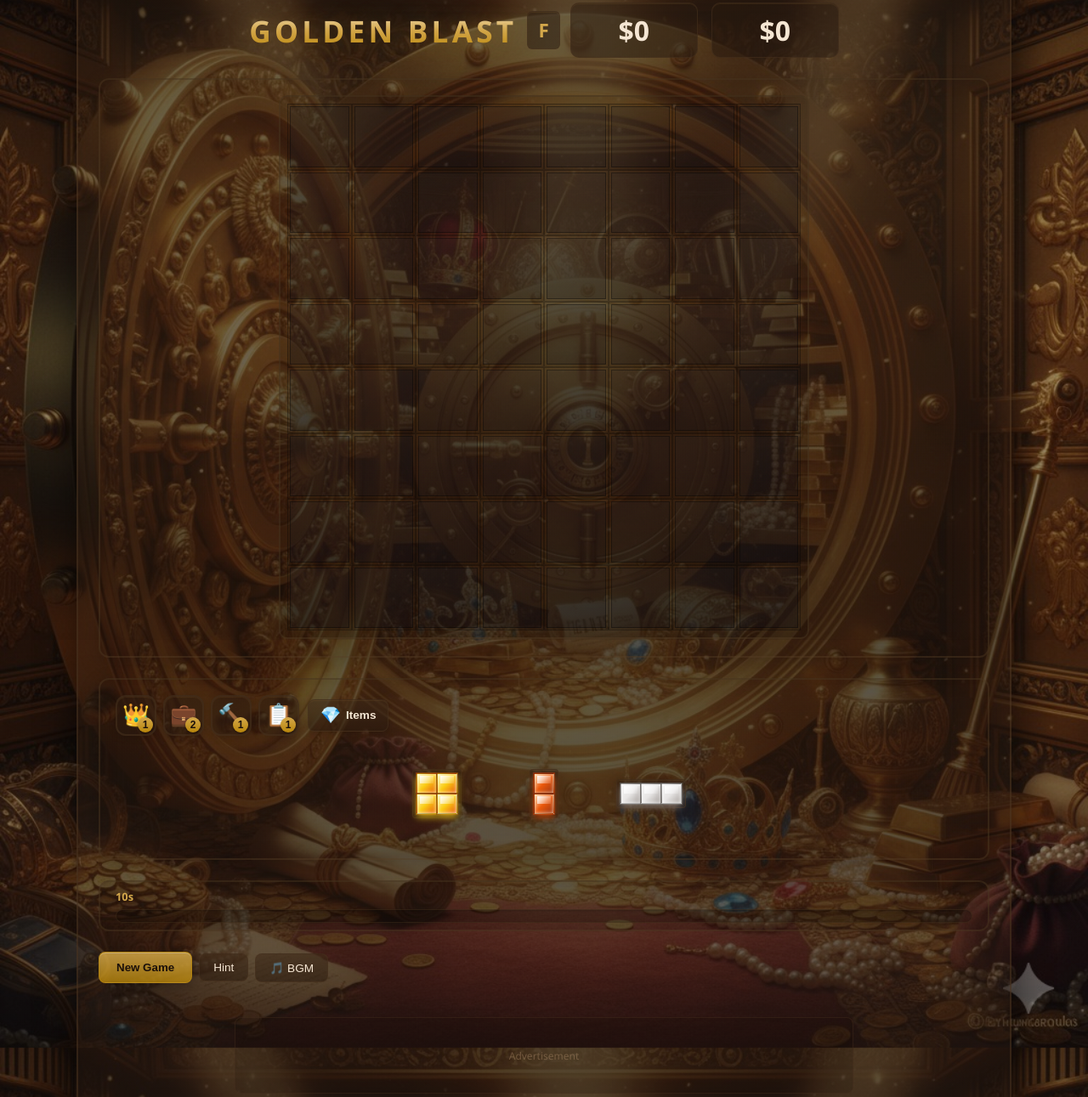
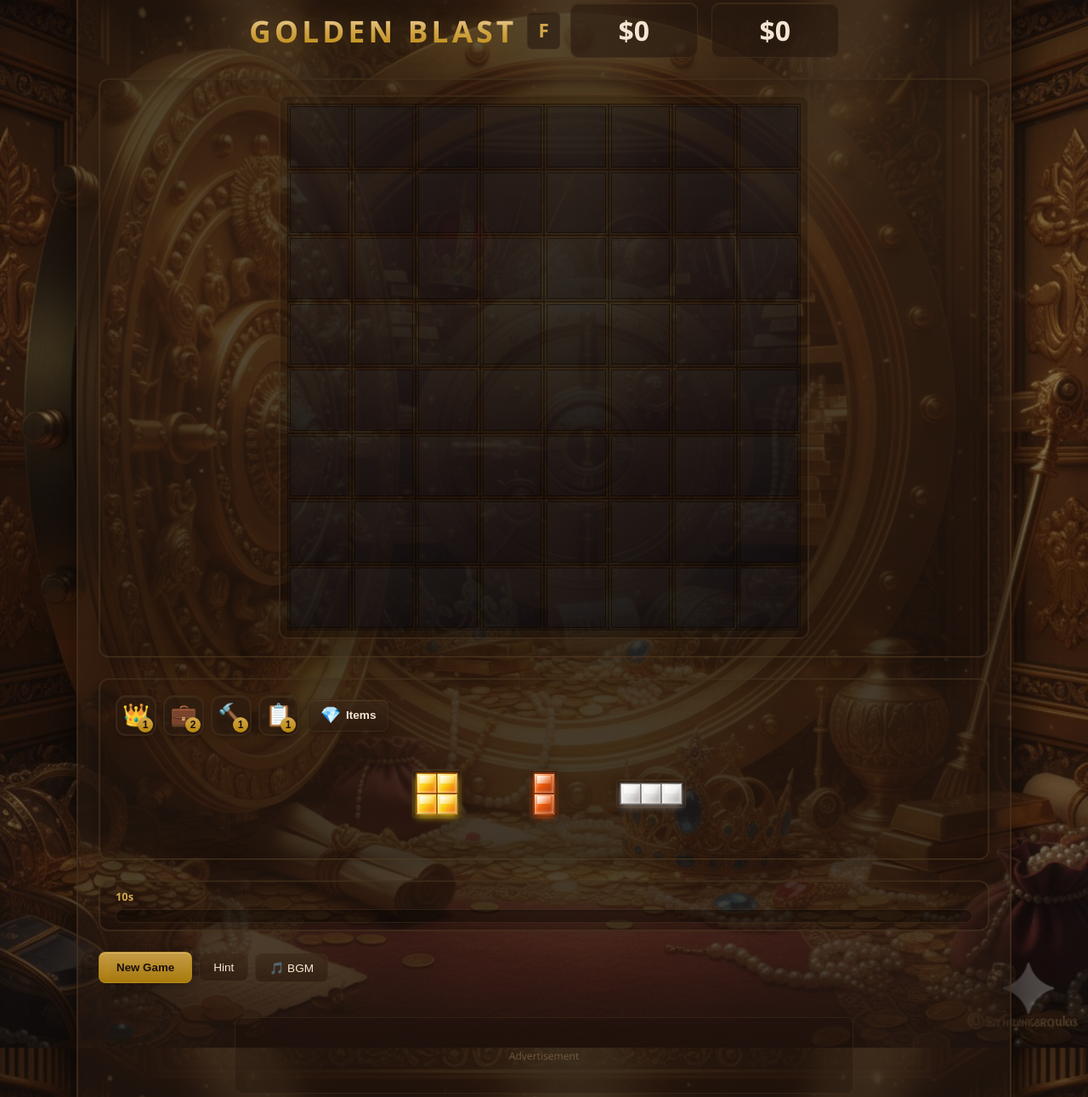
Before and after one commit to sgtherong/GAME, a website: page index.html in a window 1280 px wide. Shown: the part 47-1338 px from the top of the page at 85% size. Drawn offline with Linux system fonts and the light colour scheme.

Commit message:
Add files via upload

```diff
--- a/style.css
+++ b/style.css
@@ -32,7 +32,7 @@ body {
   min-height: 100dvh;
   font-family: 'Segoe UI', system-ui, -apple-system, sans-serif;
   background:
-    linear-gradient(180deg, rgba(13, 8, 5, 0.45) 0%, rgba(26, 15, 10, 0.4) 50%, rgba(13, 8, 5, 0.5) 100%),
+    linear-gradient(180deg, rgba(13, 8, 5, 0.55) 0%, rgba(26, 15, 10, 0.5) 50%, rgba(13, 8, 5, 0.6) 100%),
     url('bg-vault.png') center center / cover no-repeat fixed;
   color: var(--text);
   display: flex;
@@ -46,8 +46,8 @@ body {
   margin: 24px;
   padding: 24px 24px 32px;
   border-radius: 20px;
-  background: linear-gradient(165deg, rgba(42, 26, 14, 0.42) 0%, rgba(61, 40, 23, 0.38) 25%, rgba(37, 24, 16, 0.45) 70%);
-  border: 2px solid rgba(74, 53, 32, 0.5);
+  background: linear-gradient(165deg, rgba(42, 26, 14, 0.52) 0%, rgba(61, 40, 23, 0.48) 25%, rgba(37, 24, 16, 0.55) 70%);
+  border: 2px solid rgba(74, 53, 32, 0.6);
   box-shadow:
     var(--shadow-soft),
     inset 0 1px 0 rgba(212, 168, 75, 0.12);
@@ -80,13 +80,13 @@ body {
 .rank-badge {
   padding: 6px 12px;
   border-radius: 6px;
-  background: linear-gradient(145deg, rgba(42, 26, 14, 0.55), rgba(37, 24, 16, 0.5));
-  border: 1px solid rgba(74, 53, 32, 0.5);
+  background: linear-gradient(145deg, rgba(42, 26, 14, 0.65), rgba(37, 24, 16, 0.6));
+  border: 1px solid rgba(74, 53, 32, 0.6);
   display: flex;
   flex-direction: column;
   align-items: center;
   gap: 1px;
-  box-shadow: inset 0 1px 0 rgba(212, 168, 75, 0.08);
+  box-shadow: inset 0 1px 0 rgba(212, 168, 75, 0.12);
 }
 
 .rank-label {
@@ -126,9 +126,9 @@ body {
   min-width: 150px;
   padding: 10px 14px;
   border-radius: 10px;
-  background: linear-gradient(145deg, rgba(42, 26, 14, 0.55), rgba(37, 24, 16, 0.5));
-  border: 1px solid rgba(74, 53, 32, 0.5);
-  box-shadow: inset 0 1px 0 rgba(212, 168, 75, 0.08);
+  background: linear-gradient(145deg, rgba(42, 26, 14, 0.65), rgba(37, 24, 16, 0.6));
+  border: 1px solid rgba(74, 53, 32, 0.6);
+  box-shadow: inset 0 1px 0 rgba(212, 168, 75, 0.12);
   display: flex;
   flex-direction: column;
   gap: 4px;
@@ -173,24 +173,24 @@ body {
 .pieces-section {
   border-radius: var(--radius-lg);
   padding: 18px 18px 20px;
-  border: 2px solid rgba(74, 53, 32, 0.45);
-  box-shadow:
-    inset 0 0 30px rgba(0, 0, 0, 0.1),
-    0 8px 24px rgba(0, 0, 0, 0.2);
+  border: 2px solid rgba(74, 53, 32, 0.55);
+  box-shadow:
+    inset 0 0 30px rgba(0, 0, 0, 0.18),
+    0 8px 24px rgba(0, 0, 0, 0.28);
 }
 
 .board-section {
-  background: linear-gradient(180deg, rgba(42, 26, 14, 0.08) 0%, rgba(13, 8, 5, 0.12) 100%);
-  box-shadow:
-    inset 0 0 24px rgba(0, 0, 0, 0.08),
-    0 8px 24px rgba(0, 0, 0, 0.2);
+  background: linear-gradient(180deg, rgba(42, 26, 14, 0.18) 0%, rgba(13, 8, 5, 0.22) 100%);
+  box-shadow:
+    inset 0 0 24px rgba(0, 0, 0, 0.15),
+    0 8px 24px rgba(0, 0, 0, 0.28);
 }
 
 .pieces-section {
-  background: linear-gradient(180deg, rgba(42, 26, 14, 0.08) 0%, rgba(13, 8, 5, 0.12) 100%);
-  box-shadow:
-    inset 0 0 24px rgba(0, 0, 0, 0.08),
-    0 8px 24px rgba(0, 0, 0, 0.2);
+  background: linear-gradient(180deg, rgba(42, 26, 14, 0.18) 0%, rgba(13, 8, 5, 0.22) 100%);
+  box-shadow:
+    inset 0 0 24px rgba(0, 0, 0, 0.15),
+    0 8px 24px rgba(0, 0, 0, 0.28);
   overflow: hidden;
   min-width: 0;
 }
@@ -198,9 +198,9 @@ body {
 .fever-section {
   border-radius: var(--radius-lg);
   padding: 8px 18px;
-  border: 2px solid rgba(74, 53, 32, 0.45);
-  background: linear-gradient(180deg, rgba(42, 26, 14, 0.08) 0%, rgba(13, 8, 5, 0.12) 100%);
-  box-shadow: inset 0 0 24px rgba(0, 0, 0, 0.08);
+  border: 2px solid rgba(74, 53, 32, 0.55);
+  background: linear-gradient(180deg, rgba(42, 26, 14, 0.18) 0%, rgba(13, 8, 5, 0.22) 100%);
+  box-shadow: inset 0 0 24px rgba(0, 0, 0, 0.15);
 }
 
 .fever-header {
@@ -224,11 +224,11 @@ body {
 .fever-gauge-container {
   width: 100%;
   height: 16px;
-  background: rgba(0, 0, 0, 0.2);
+  background: rgba(0, 0, 0, 0.3);
   border-radius: 8px;
   overflow: hidden;
-  border: 1px solid rgba(74, 53, 32, 0.4);
-  box-shadow: inset 0 1px 3px rgba(0, 0, 0, 0.2);
+  border: 1px solid rgba(74, 53, 32, 0.5);
+  box-shadow: inset 0 1px 3px rgba(0, 0, 0, 0.28);
 }
 
 .fever-gauge {
@@ -689,19 +689,19 @@ body {
   display: grid;
   grid-template-columns: repeat(var(--size), 1fr);
   gap: 0;
-  background: linear-gradient(180deg, rgba(26, 18, 10, 0.08) 0%, rgba(13, 8, 5, 0.15) 100%);
+  background: linear-gradient(180deg, rgba(26, 18, 10, 0.18) 0%, rgba(13, 8, 5, 0.22) 100%);
   padding: 8px;
   border-radius: 10px;
-  border: 2px solid rgba(74, 53, 32, 0.45);
-  box-shadow: inset 0 0 16px rgba(0, 0, 0, 0.08);
+  border: 2px solid rgba(74, 53, 32, 0.55);
+  box-shadow: inset 0 0 16px rgba(0, 0, 0, 0.15);
 }
 
 .cell {
   width: 100%;
   padding-bottom: 100%;
   border-radius: 0;
-  background: linear-gradient(180deg, rgba(28, 21, 16, 0.12) 0%, rgba(13, 8, 5, 0.18) 100%);
-  border: 1px solid rgba(0, 0, 0, 0.25);
+  background: linear-gradient(180deg, rgba(28, 21, 16, 0.22) 0%, rgba(13, 8, 5, 0.28) 100%);
+  border: 1px solid rgba(0, 0, 0, 0.35);
   position: relative;
   overflow: hidden;
   transition: transform 0.15s ease-out, box-shadow 0.15s ease-out,
@@ -712,8 +712,8 @@ body {
   position: absolute;
   inset: 2px;
   border-radius: 0;
-  background: linear-gradient(145deg, rgba(31, 41, 55, 0.15), rgba(2, 6, 23, 0.22));
-  box-shadow: inset 0 0 0 1px rgba(0, 0, 0, 0.35);
+  background: linear-gradient(145deg, rgba(31, 41, 55, 0.25), rgba(2, 6, 23, 0.32));
+  box-shadow: inset 0 0 0 1px rgba(0, 0, 0, 0.45);
   transition: background 0.2s ease-out, transform 0.15s ease-out, box-shadow 0.15s ease-out;
   overflow: hidden;
 }
@@ -880,14 +880,14 @@ body {
   padding: 0;
   border: 2px solid rgba(74, 53, 32, 0.5);
   border-radius: 12px;
-  background: linear-gradient(145deg, rgba(42, 26, 14, 0.5), rgba(37, 24, 16, 0.45));
+  background: linear-gradient(145deg, rgba(42, 26, 14, 0.6), rgba(37, 24, 16, 0.55));
   cursor: pointer;
   display: flex;
   align-items: center;
   justify-content: center;
   box-shadow:
-    0 2px 8px rgba(0, 0, 0, 0.2),
-    inset 0 1px 0 rgba(212, 168, 75, 0.08);
+    0 2px 8px rgba(0, 0, 0, 0.28),
+    inset 0 1px 0 rgba(212, 168, 75, 0.12);
   transition: transform 0.15s ease-out, box-shadow 0.15s ease-out, border-color 0.15s ease-out, filter 0.15s ease-out;
   -webkit-tap-highlight-color: transparent;
 }
@@ -949,15 +949,15 @@ body {
   padding: 8px 14px;
   border-radius: 8px;
   border: 1px solid rgba(74, 53, 32, 0.5);
-  background: linear-gradient(180deg, rgba(61, 40, 23, 0.6) 0%, rgba(42, 26, 14, 0.55) 100%);
+  background: linear-gradient(180deg, rgba(61, 40, 23, 0.7) 0%, rgba(42, 26, 14, 0.65) 100%);
   color: var(--text);
   cursor: pointer;
   font-size: 0.9rem;
   font-weight: 600;
   transition: background 0.12s ease-out, transform 0.12s ease-out, box-shadow 0.12s ease-out;
   box-shadow:
-    0 2px 6px rgba(0, 0, 0, 0.15),
-    inset 0 1px 0 rgba(212, 168, 75, 0.08);
+    0 2px 6px rgba(0, 0, 0, 0.22),
+    inset 0 1px 0 rgba(212, 168, 75, 0.12);
 }
 
 .item-inventory-btn:hover {
@@ -1024,14 +1024,14 @@ body {
   gap: 0;
   padding: 4px;
   border-radius: 4px;
-  background: linear-gradient(145deg, rgba(42, 26, 14, 0.5), rgba(37, 24, 16, 0.45));
-  border: 1px solid rgba(74, 53, 32, 0.5);
+  background: linear-gradient(145deg, rgba(42, 26, 14, 0.6), rgba(37, 24, 16, 0.55));
+  border: 1px solid rgba(74, 53, 32, 0.6);
   cursor: grab;
   touch-action: none;
   -webkit-tap-highlight-color: transparent;
   box-shadow:
-    0 4px 12px rgba(0, 0, 0, 0.25),
-    inset 0 1px 0 rgba(212, 168, 75, 0.08);
+    0 4px 12px rgba(0, 0, 0, 0.32),
+    inset 0 1px 0 rgba(212, 168, 75, 0.12);
   transform-origin: center center;
   transition: transform 0.15s ease-out, box-shadow 0.15s ease-out,
     background 0.15s ease-out, opacity 0.2s ease-out;
@@ -1147,12 +1147,12 @@ body {
   border-radius: 8px;
   border: 1px solid rgba(184, 134, 11, 0.7);
   font-weight: 600;
-  background: linear-gradient(180deg, rgba(212, 168, 75, 0.85) 0%, rgba(184, 134, 11, 0.8) 100%);
+  background: linear-gradient(180deg, rgba(212, 168, 75, 0.92) 0%, rgba(184, 134, 11, 0.88) 100%);
   color: #1a0f0a;
   cursor: pointer;
   box-shadow:
-    0 4px 12px rgba(0, 0, 0, 0.2),
-    inset 0 1px 0 rgba(255, 255, 255, 0.25);
+    0 4px 12px rgba(0, 0, 0, 0.28),
+    inset 0 1px 0 rgba(255, 255, 255, 0.35);
   transition: transform 0.12s ease-out, box-shadow 0.12s ease-out, filter 0.12s ease-out;
 }
 
@@ -1201,8 +1201,8 @@ body {
   width: 100%;
   max-width: 728px;
   min-height: 90px;
-  background: rgba(26, 15, 10, 0.18);
-  border: 1px solid rgba(74, 53, 32, 0.35);
+  background: rgba(26, 15, 10, 0.28);
+  border: 1px solid rgba(74, 53, 32, 0.45);
   border-radius: 8px;
   display: flex;
   justify-content: center;
@@ -1223,7 +1223,7 @@ body {
   padding: 8px 16px;
   border-radius: 8px;
   border: 1px solid rgba(74, 53, 32, 0.5);
-  background: linear-gradient(180deg, rgba(61, 40, 23, 0.6) 0%, rgba(42, 26, 14, 0.55) 100%);
+  background: linear-gradient(180deg, rgba(61, 40, 23, 0.7) 0%, rgba(42, 26, 14, 0.65) 100%);
   color: var(--text);
   cursor: pointer;
   font-size: 0.85rem;
@@ -1695,7 +1695,9 @@ body {
     padding: 6px;
     display: flex;
     flex-direction: column;
-    overflow: hidden;
+    overflow-y: auto;
+    overflow-x: hidden;
+    -webkit-overflow-scrolling: touch;
   }
 
   .board-wrap {
@@ -1704,14 +1706,14 @@ body {
     display: flex;
     align-items: center;
     justify-content: center;
-    overflow: hidden;
+    overflow: visible;
   }
 
   .board {
     /* 헤더·블록·푸터 제외한 높이에 맞춰 보드가 잘리지 않게 (보드는 정사각) */
-    width: min(76vmin, 55dvh, 100%);
+    width: min(72vmin, 42dvh, 100%);
     max-width: 100%;
-    max-height: 100%;
+    max-height: none;
     padding: 2px;
     border-radius: 8px;
     flex-shrink: 0;
```
